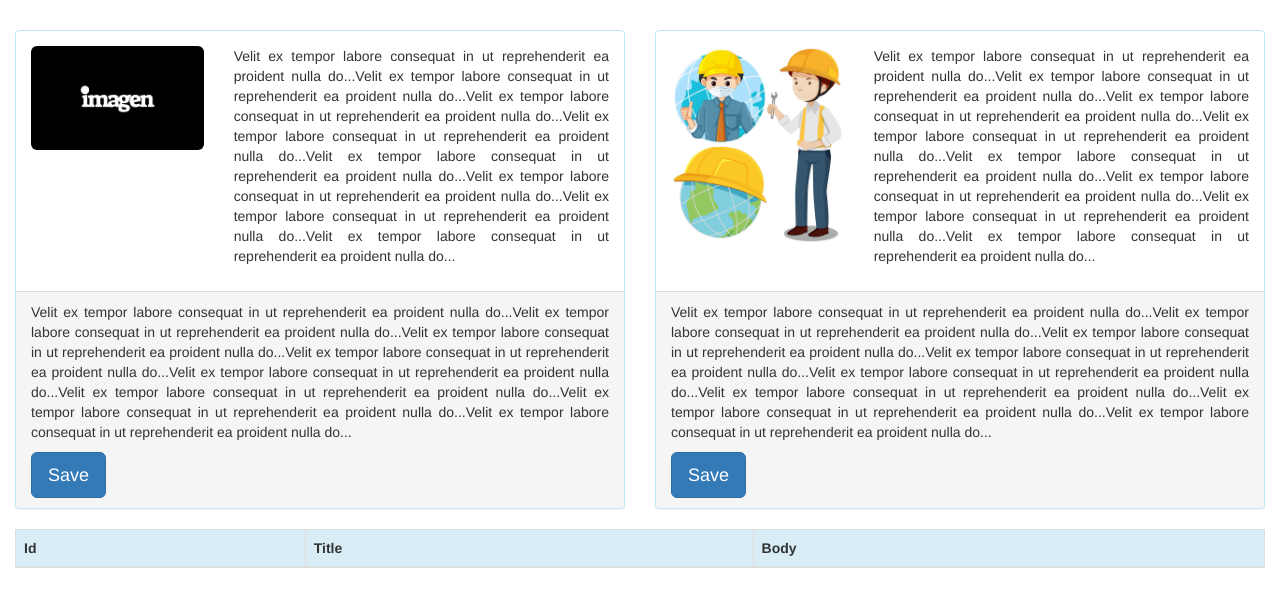
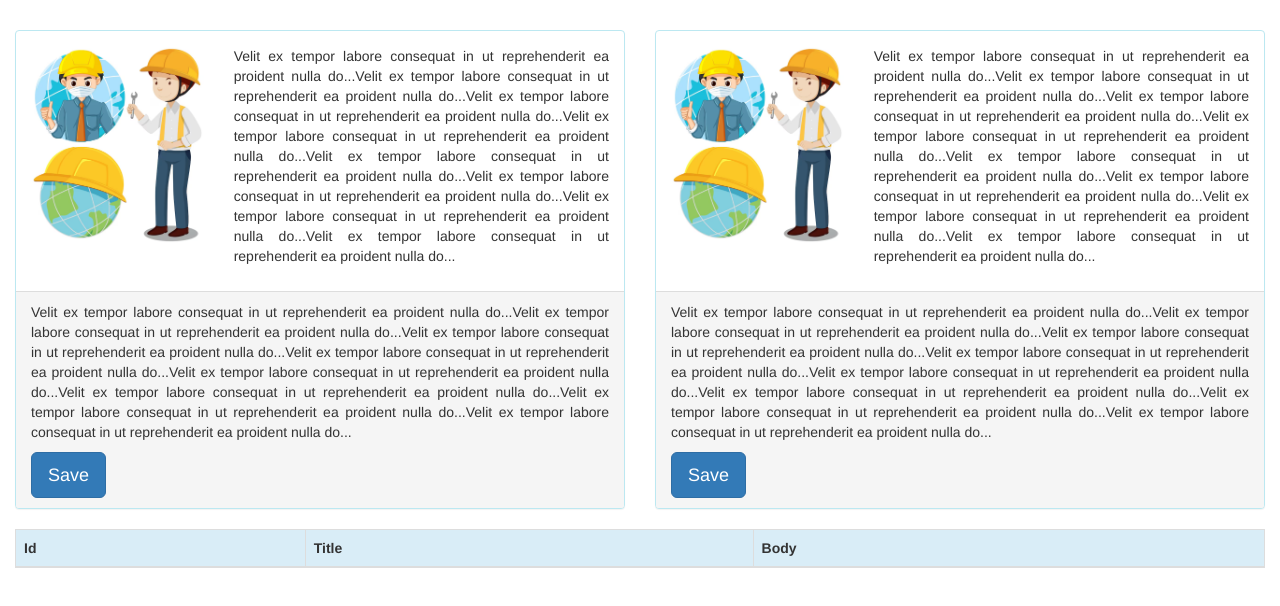
Before and after one commit to javier020301001/PruebaDiagnostico, a plain HTML site: page Frontend/index.html in a window 1280 px wide. Drawn offline with nearby package versions, Linux system fonts and the light colour scheme; no server answers.

Commit message:
Cambios al fronted

```diff
--- a/Frontend/index.html
+++ b/Frontend/index.html
@@ -15,7 +15,7 @@
                     <div class="panel-body">
                         <div class="row">
                             <div class="col-xs-4">
-                                <img src="imagenes/img.png" class="img-responsive img-rounded" alt="Imagen 1">
+                                <img src="imagenes/img2.png" class="img-responsive img-rounded" alt="Imagen 1">
                             </div>
                             <div class="col-xs-8">
                                 <p class="text-justify">Velit ex tempor labore consequat in ut reprehenderit ea proident nulla do...Velit ex tempor labore consequat in ut reprehenderit ea proident nulla do...Velit ex tempor labore consequat in ut reprehenderit ea proident nulla do...Velit ex tempor labore consequat in ut reprehenderit ea proident nulla do...Velit ex tempor labore consequat in ut reprehenderit ea proident nulla do...Velit ex tempor labore consequat in ut reprehenderit ea proident nulla do...Velit ex tempor labore consequat in ut reprehenderit ea proident nulla do...Velit ex tempor labore consequat in ut reprehenderit ea proident nulla do...</p>
```
